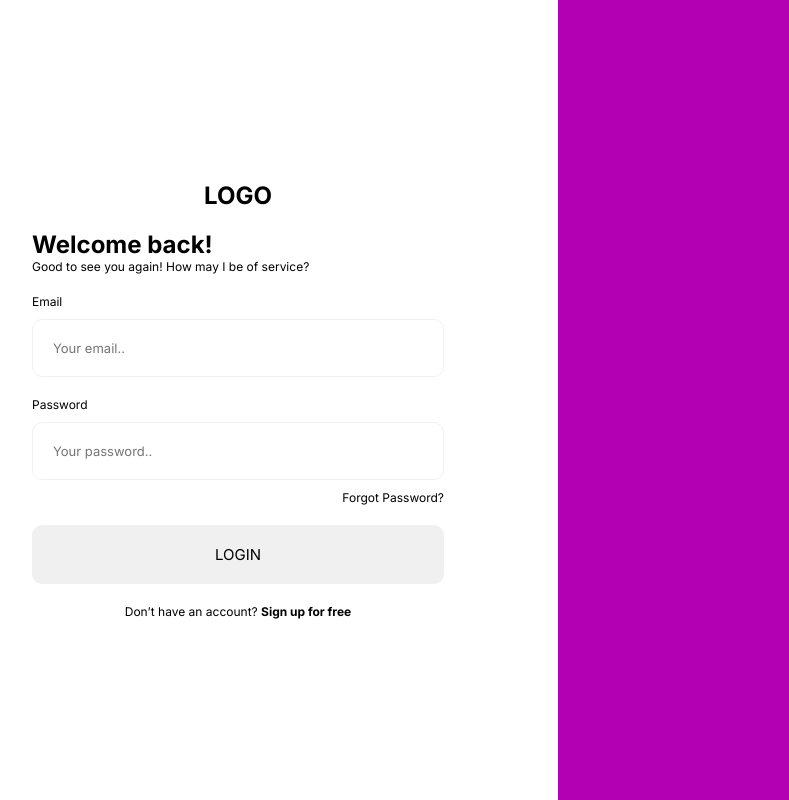
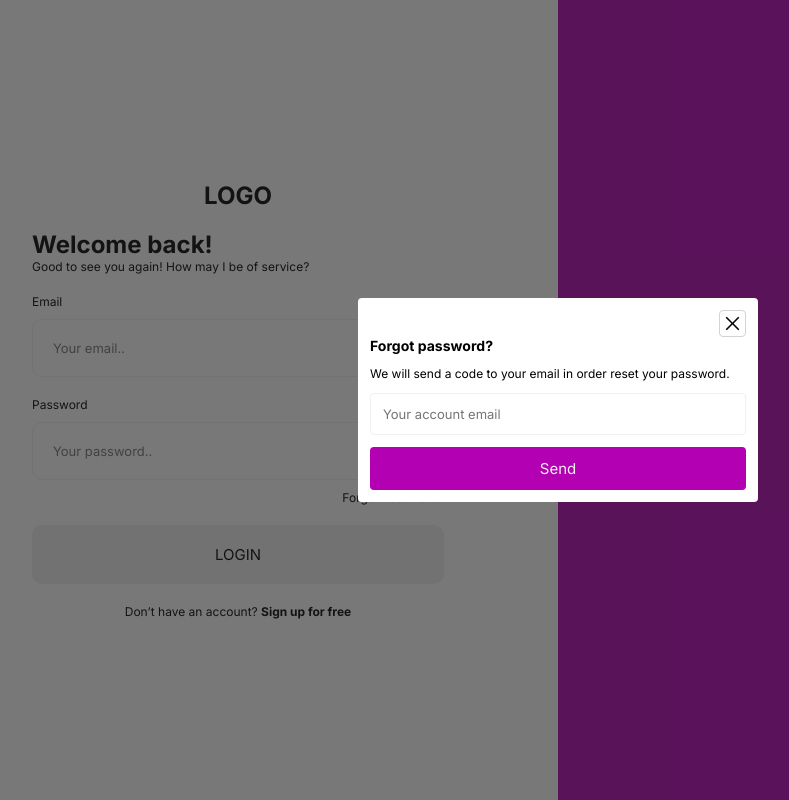
Before and after one commit to carlosr-lotus/bellboy, a Next.js app: page / in a window 1280 px wide. Both pictures are taken after a click on the element "Forgot Password?". Shown: the whole page, without its empty margins (82-871 px from the left). Built offline with nearby package versions, Linux system fonts and the light colour scheme.

Commit message:
ADD: forgot password modal structure

```diff
--- a/src/app/page.module.css
+++ b/src/app/page.module.css
@@ -45,6 +45,19 @@
     transform: translateY(-0.25em);
 }
 
+.buttonNext {
+    background-color: var(--main-app-color);
+    color: var(--main-color);
+}
+
+.buttonBack {
+    transition: .2s;
+}
+
+.buttonBack:hover {
+    background-color: var(--main-app-hover);
+}
+
 .signUpLink {
     text-align: center;
     cursor: pointer;
--- a/src/app/page.tsx
+++ b/src/app/page.tsx
@@ -1,5 +1,5 @@
 "use client";
-import { useState } from "react";
+import { Dispatch, SetStateAction, useState } from "react";
 
 // Packages
 import { useForm } from "react-hook-form";
@@ -9,13 +9,17 @@ import { AxiosResponse } from "axios";
 import Button from "@/material/Button";
 import InputField from "@/material/InputField";
 import Loader from "@/material/Loader"
+import Modal from "@/material/Modal";
+import Screen from "@/material/Screen";
+import Select, { SelectOption } from "@/material/Select";
 
 // Utils
 import { getApi } from "@/utils/api";
 
+// Icons
+import { FaCheckCircle } from "react-icons/fa";
+
 import styles from "./page.module.css";
-import Screen from "@/material/Screen";
-import Select, { SelectOption } from "@/material/Select";
 
 type SignUpT = {
   name: string,
@@ -25,13 +29,17 @@ type SignUpT = {
 
 type LogInT = Omit<SignUpT, "name">
 
+type ForgotPassword = {
+  setModalState: Dispatch<SetStateAction<boolean>>
+}
+
 export default function Home() {
   const { register, handleSubmit } = useForm<LogInT>();
   const api = getApi();
 
   const [isLoading, setIsLoading] = useState(false);
-  const [screen, setScreen] = useState<'logIn' | 'signUp' | 'forgotPassword'>('logIn');
-
+  const [screen, setScreen] = useState<'logIn' | 'signUp'>('logIn');
+  const [forgotPassword, setForgotPassword] = useState(false)
 
   function logIn({ email, password }: LogInT) {
     setIsLoading(true);
@@ -45,6 +53,67 @@ export default function Home() {
     }).catch((err) => {
       setIsLoading(false);
     })
+  }
+
+  const ForgotPasswordModal = ({ setModalState }: ForgotPassword): JSX.Element => {
+
+    const [tabIndex, setTabIndex] = useState(0)
+
+    function resetPassword(email: string, password: string) {
+      api.put('/login/resetPassword', {
+        email: email,
+        password: password
+      }).then((res) => {
+        console.log(res)
+      }).catch((err) => {
+        console.log(err)
+      })
+    }
+
+    return (
+      <Screen>
+        <Modal setState={setModalState}>
+          {
+            tabIndex === 0 &&
+              <>
+                <h3>Forgot password?</h3>
+                <p>We will send a code to your email in order reset your password.</p>
+                <InputField name="email" type="text" placeholder="Your account email" register={() => {}} />
+                <Button className={styles.buttonNext} name="Send" type="button" onClick={() => setTabIndex(1)}/>
+              </>
+          }
+
+          {
+            tabIndex === 1 &&
+              <>
+                <h3 style={{ display: 'flex', gap: '.4rem', alignItems: 'center'}}>
+                  Code sent!
+                  <FaCheckCircle fill="var(--Status-Green)"/>
+                </h3>
+                <p>Now insert the code that we just sent to your email.</p>
+                <InputField name="code" type="text" placeholder="Your code" register={() => {}}/>
+                <div style={{ display: 'flex', gap: '.5rem'}}>
+                  <Button className={styles.buttonBack} name="Back" type="button" onClick={() => setTabIndex(0)}/>
+                  <Button className={styles.buttonNext} name="Next" type="button" onClick={() => setTabIndex(2)}/>
+                </div>
+              </>
+          }
+
+          {
+            tabIndex === 2 &&
+              <>
+                <h3>Reset password</h3>
+                <p>Now insert your <b>new</b> password.</p>
+                <InputField name="newPassword" type="password" placeholder="New password" register={() => {}}/>
+                <div style={{ display: 'flex', gap: '.5rem'}}>
+                  <Button className={styles.buttonBack} name="Back" type="button" onClick={() => setTabIndex(1)}/>
+                  <Button className={styles.buttonNext} name="Create" type="button" onClick={() => resetPassword('', '')}/>
+                </div>
+              </>
+          }
+        </Modal>
+      </Screen>
+    )
   }
 
   const SignUp = (): JSX.Element => {
@@ -156,6 +225,11 @@ export default function Home() {
       }
 
       {
+        forgotPassword &&
+          <ForgotPasswordModal setModalState={setForgotPassword} />
+      }
+
+      {
         screen === 'logIn' ?
           <form className={styles.form} onSubmit={handleSubmit(logIn)}>
             <h1 style={{ textAlign: "center" }}>LOGO</h1>
@@ -192,7 +266,7 @@ export default function Home() {
                   padding: "2rem",
                 }}
               />
-              <span className={styles.forgotPassword}>Forgot Password?</span>
+              <span className={styles.forgotPassword} onClick={() => setForgotPassword(true)}>Forgot Password?</span>
             </div>
 
             <Button name="LOGIN" type="submit" className={styles.loginButton} disabled={isLoading} />
```
